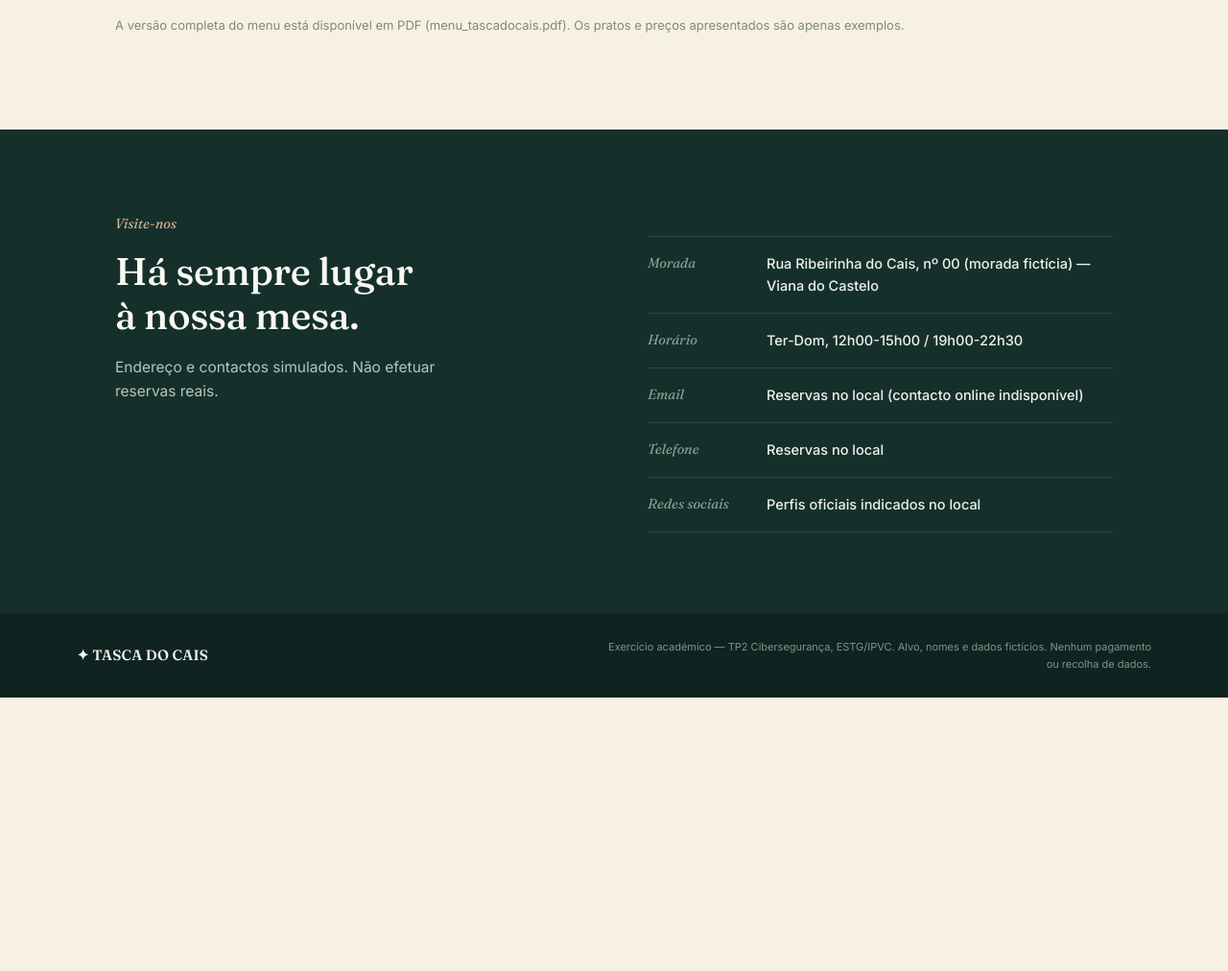
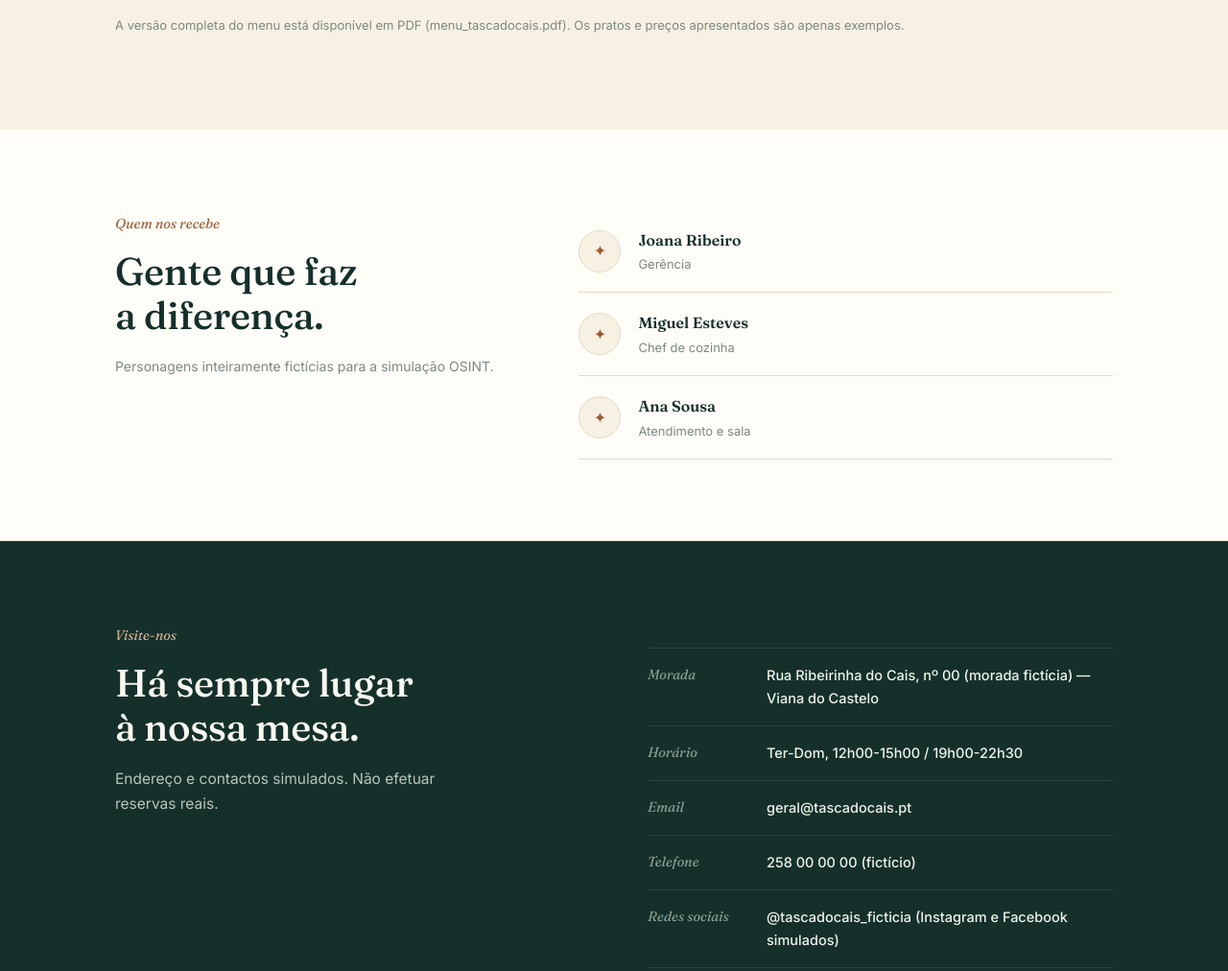
Before and after one commit to diogocampos11/tascadocais-demo, a plain HTML site: page index.html in a window 1280 px wide. Shown: the part 1780-2792 px from the top of the page at 96% size. Before the commit the page ends 2507 px from the top, so only its background shows below. Drawn offline with Linux system fonts and the light colour scheme.

Commit message:
Revert "Defesa: noindex, sem equipa/contactos no JS, PDF sem metadados"
This reverts commit f6027bc0de68548d12752d83d027dc01521bfaa5.

```diff
--- a/index.html
+++ b/index.html
@@ -2,10 +2,10 @@
 <html lang="pt-PT">
 <head>
   <meta charset="UTF-8">
-  <meta name="robots" content="noindex, nofollow">
   <meta name="msvalidate.01" content="FE284E3D4F728419C5F7FC179BD8796F" />
   <meta name="viewport" content="width=device-width, initial-scale=1">
   <meta name="description" content="Tasca do Cais — restaurante fictício criado para uma demonstração académica de OSINT e engenharia social.">
+  <meta name="author" content="Joana Ribeiro - Gerência Tasca do Cais"><!-- CAMPO PARA OSINT SIMULADA -->
   <title>Tasca do Cais — Sabores junto ao rio</title>
   <link rel="preconnect" href="https://fonts.googleapis.com">
   <link rel="preconnect" href="https://fonts.gstatic.com" crossorigin>
@@ -21,6 +21,7 @@
       <nav aria-label="Navegação principal">
         <a href="#conceito">Sobre nós</a>
         <a href="#ementa">Ementa</a>
+        <a href="#equipa">Equipa</a>
         <a href="#contactos">Contactos</a>
       </nav>
     </div>
@@ -71,6 +72,13 @@
       </div>
     </section>
 
+    <section id="equipa" class="section section-team">
+      <div class="container two-column">
+        <div><span class="section-kicker">Quem nos recebe</span><h2>Gente que faz<br>a diferença.</h2><p class="muted">Personagens inteiramente fictícias para a simulação OSINT.</p></div>
+        <div class="team-list" id="equipa-container"></div>
+      </div>
+    </section>
+
     <section id="contactos" class="section section-contact">
       <div class="container">
         <span class="section-kicker">Visite-nos</span>
--- a/js/conteudos.js
+++ b/js/conteudos.js
@@ -8,13 +8,17 @@ window.TASCA = {
   historia: "A Tasca do Cais nasceu de um sonho de família: trazer para a beira-rio os sabores que se cozinhavam em casa há três gerações. Desde o bacalhau à moda antiga ao arroz de marisco feito à vista do cliente, cada prato conta uma história de tradição e proximidade. O espaço foi pensado para quem procura boa comida, bom ambiente e uma pausa com vista para a água.",
   morada: "Rua Ribeirinha do Cais, nº 00 (morada fictícia) — Viana do Castelo",
   horario: "Ter-Dom, 12h00-15h00 / 19h00-22h30",
-  email: "Reservas no local (contacto online indisponível)",
-  telefone: "Reservas no local",
-  redes: "Perfis oficiais indicados no local",
+  email: "geral@tascadocais.pt",
+  telefone: "258 00 00 00 (fictício)",
+  redes: "@tascadocais_ficticia (Instagram e Facebook simulados)",
   pratos: [
     { nome: "Bolinhos do Cais", descricao: "Entrada tradicional de inspiração marítima, servida com molho da casa.", preco: "€ 4,50" },
     { nome: "Arroz da Casa", descricao: "Prato de assinatura com marisco e ingredientes regionais.", preco: "€ 14,50" },
     { nome: "Doce da Ribeira", descricao: "Sobremesa caseira imaginária, com toque de canela e amêndoa.", preco: "€ 3,50" }
   ],
-  equipa: []
+  equipa: [
+    { nome: "Joana Ribeiro", funcao: "Gerência" },
+    { nome: "Miguel Esteves", funcao: "Chef de cozinha" },
+    { nome: "Ana Sousa", funcao: "Atendimento e sala" }
+  ]
 };
```
Also changed, not shown: 1 other file.
